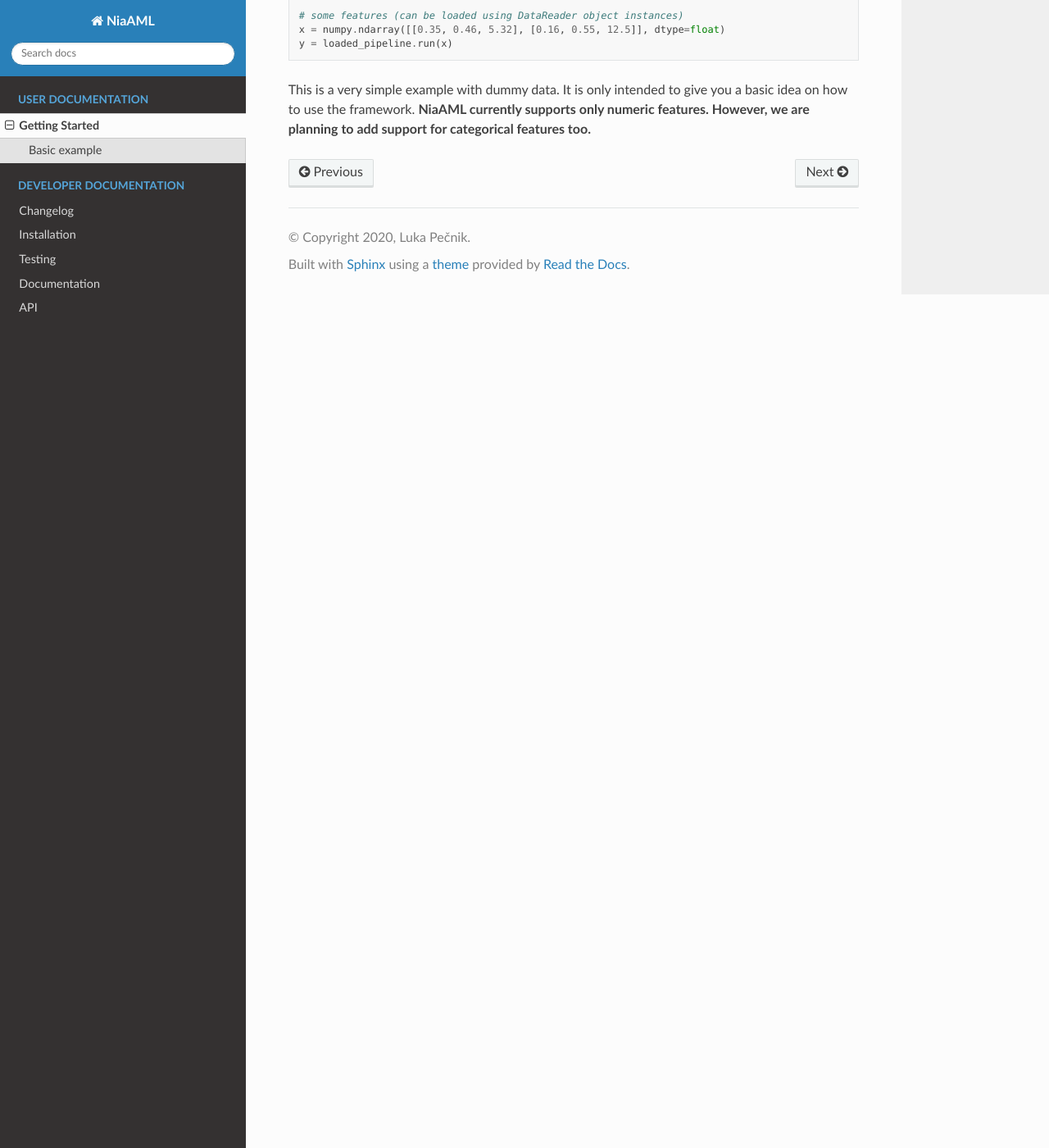
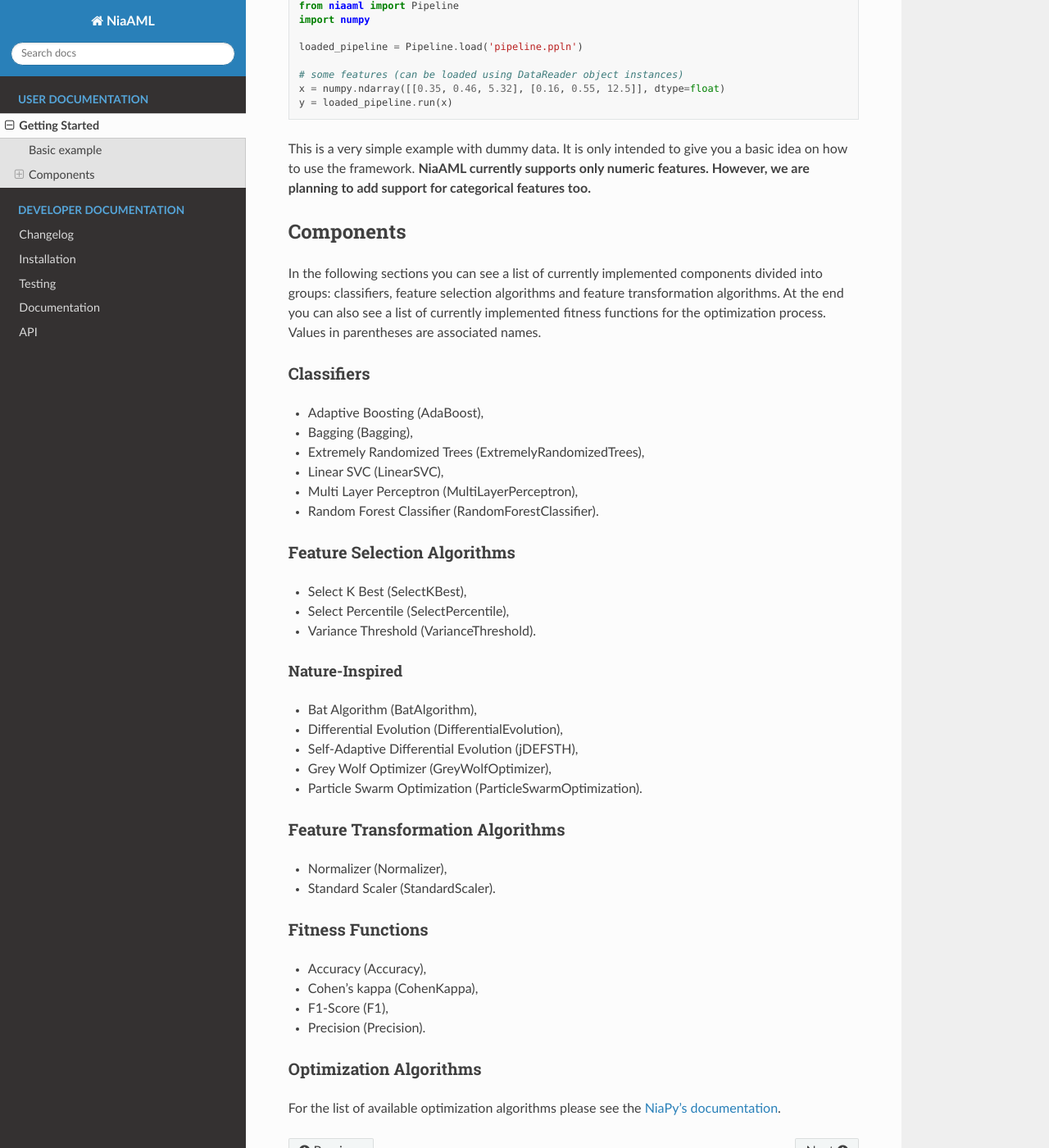
Before and after one commit to firefly-cpp/NiaAML, a Sphinx documentation site: the page built from docs/getting_started.rst, in a window 1280 px wide and 1400 px high, scrolled down 1108 px. Shown: the whole window at 82% size. Built offline with Sphinx 7.4.7 and the Read the Docs theme 2.0.0, drawn with Linux system fonts in a browser that asks for light colours; some of the changed text lies outside the part shown.

Commit message:
pre release commit

```diff
--- a/docs/getting_started.rst
+++ b/docs/getting_started.rst
@@ -32,6 +32,7 @@
     )
     final_pipeline = t.run('Accuracy', 20, 20, 400, 400, 'ParticleSwarmAlgorithm', 'ParticleSwarmAlgorithm')
 
+**As you can see, pipeline components, fitness function and optimization algorithms are always passed into pipeline optimization using their class names.** The example below uses the Particle Swarm Algorithm as the optimization algorithm. You can find a list of all available algorithms in the `NiaPy's documentation <https://niapy.readthedocs.io/en/stable/>`_.
 Now you can run it using the command ``python my_first_pipeline.py``. The code currently does not do much as we want to save our pipeline to a file so we can use it later or at least save a user-friendly representation of it to a text file. You can choose one or both scenarios by adding the code below.
 
 .. code:: python
@@ -53,3 +54,53 @@
     y = loaded_pipeline.run(x)
 
 This is a very simple example with dummy data. It is only intended to give you a basic idea on how to use the framework. **NiaAML currently supports only numeric features. However, we are planning to add support for categorical features too.**
+
+Components
+----------
+
+In the following sections you can see a list of currently implemented components divided into groups: classifiers, feature selection algorithms and feature transformation algorithms. At the end you can also see a list of currently implemented fitness functions for the optimization process. Values in parentheses are associated names.
+
+Classifiers
+^^^^^^^^^^^
+
+* Adaptive Boosting (AdaBoost),
+* Bagging (Bagging),
+* Extremely Randomized Trees (ExtremelyRandomizedTrees),
+* Linear SVC (LinearSVC),
+* Multi Layer Perceptron (MultiLayerPerceptron),
+* Random Forest Classifier (RandomForestClassifier).
+
+Feature Selection Algorithms
+^^^^^^^^^^^^^^^^^^^^^^^^^^^^
+
+* Select K Best (SelectKBest),
+* Select Percentile (SelectPercentile),
+* Variance Threshold (VarianceThreshold).
+
+Nature-Inspired
+"""""""""""""""
+
+* Bat Algorithm (BatAlgorithm),
+* Differential Evolution (DifferentialEvolution),
+* Self-Adaptive Differential Evolution (jDEFSTH),
+* Grey Wolf Optimizer (GreyWolfOptimizer),
+* Particle Swarm Optimization (ParticleSwarmOptimization).
+
+Feature Transformation Algorithms
+^^^^^^^^^^^^^^^^^^^^^^^^^^^^^^^^^
+
+* Normalizer (Normalizer),
+* Standard Scaler (StandardScaler).
+
+Fitness Functions
+^^^^^^^^^^^^^^^^^
+
+* Accuracy (Accuracy),
+* Cohen's kappa (CohenKappa),
+* F1-Score (F1),
+* Precision (Precision).
+
+Optimization Algorithms
+^^^^^^^^^^^^^^^^^^^^^^^
+
+For the list of available optimization algorithms please see the `NiaPy's documentation <https://niapy.readthedocs.io/en/stable/>`_.
--- a/docs/index.rst
+++ b/docs/index.rst
@@ -17,7 +17,7 @@
 .. _user-docs:
 
 .. toctree::
-   :maxdepth: 2
+   :maxdepth: 3
    :caption: User Documentation
 
    getting_started
```
Also changed, not shown: README.md (+64 -26 lines), 9 other files.
